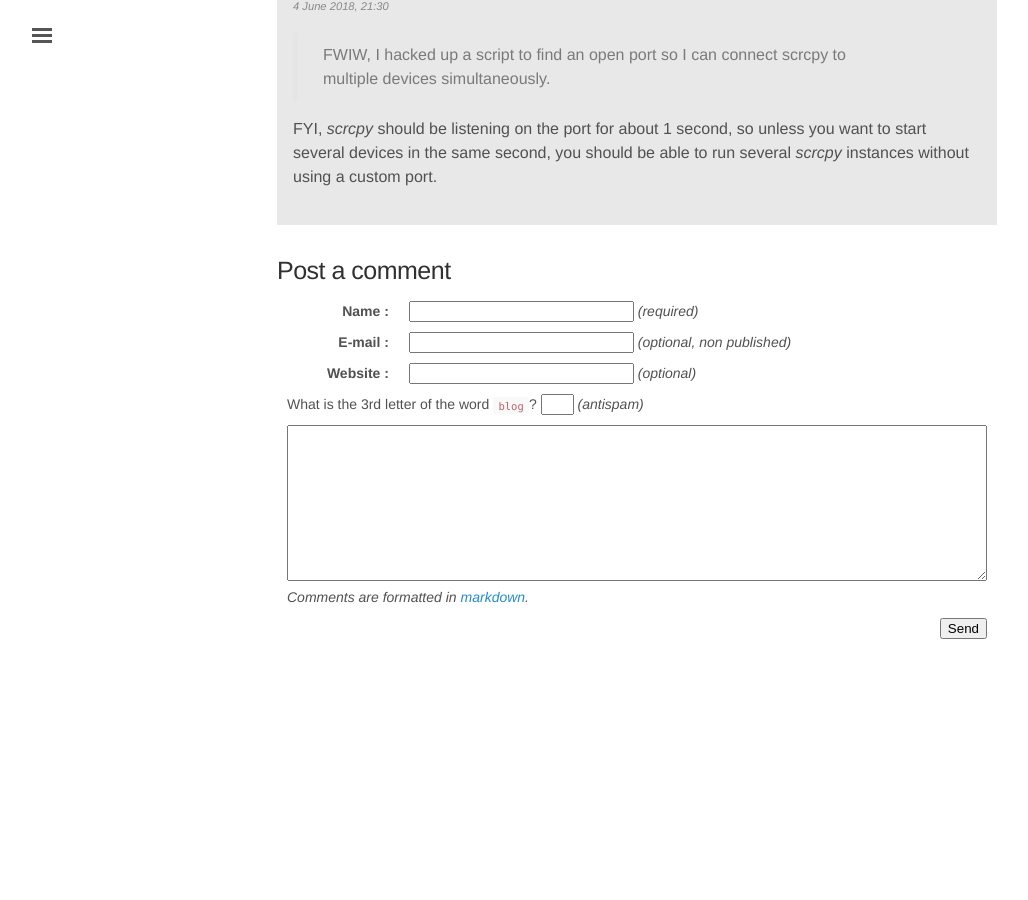
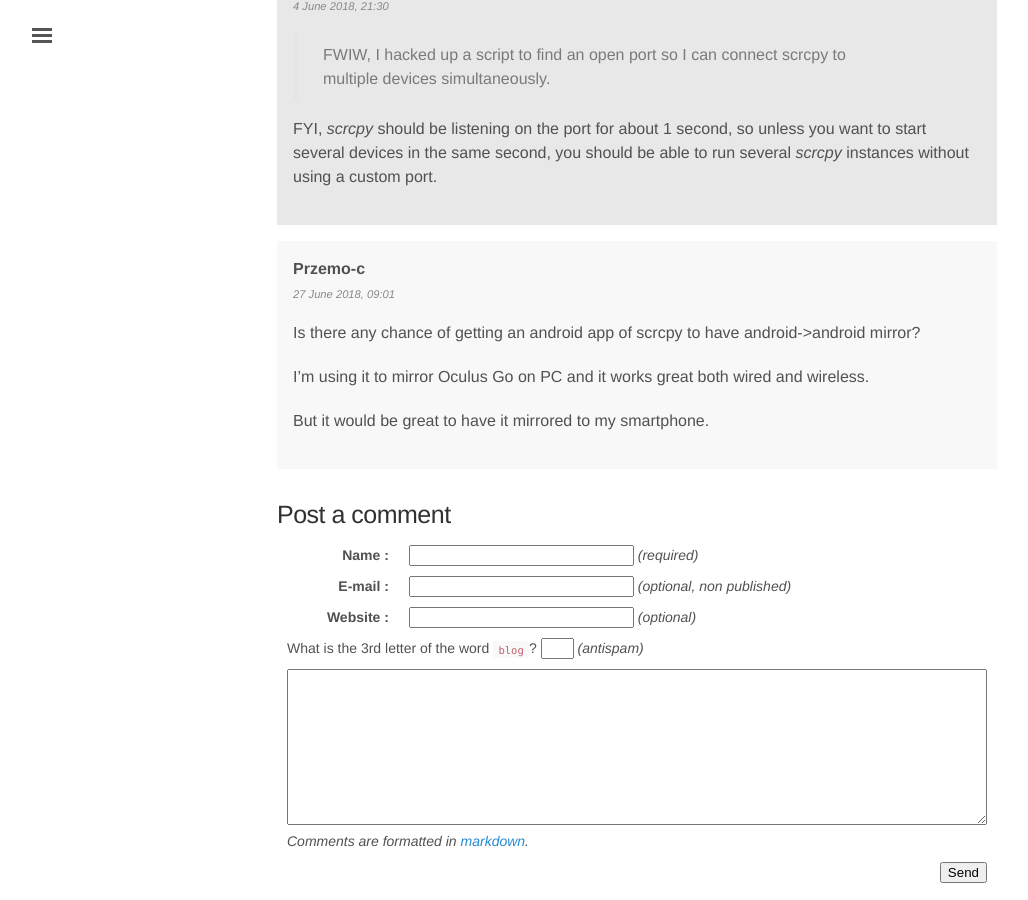
Before and after one commit to rom1v/blog.rom1v.com, a Jekyll site: the page built from _posts/2018-03-08-introducing-scrcpy.md, in a window 1280 px wide and 900 px high, scrolled down 19984 px. Shown: the whole window, without its empty margins (3-1031 px from the left). Built offline with Jekyll 4.4.1, drawn with Linux system fonts in a browser that asks for light colours; before the commit the page ends 20648 px from its top, so only the background shows below that.

Commit message:
Publish comment 45 for scrcpy

```diff
--- a/_data/comments-2018-03-introducing-scrcpy.yaml
+++ b/_data/comments-2018-03-introducing-scrcpy.yaml
@@ -433,3 +433,14 @@
     FYI, _scrcpy_ should be listening on the port for about 1 second, so
     unless you want to start several devices in the same second, you should
     be able to run several _scrcpy_ instances without using a custom port.
+- id: 45
+  author: Przemo-c
+  date: 2018-06-27 09:01:22+02:00
+  contents: |
+    Is there any chance of getting an android app of scrcpy to have
+    android->android mirror?
+
+    I'm using it to mirror Oculus Go on PC and it works great both wired and
+    wireless.
+
+    But it would be great to have it mirrored to my smartphone.
```
